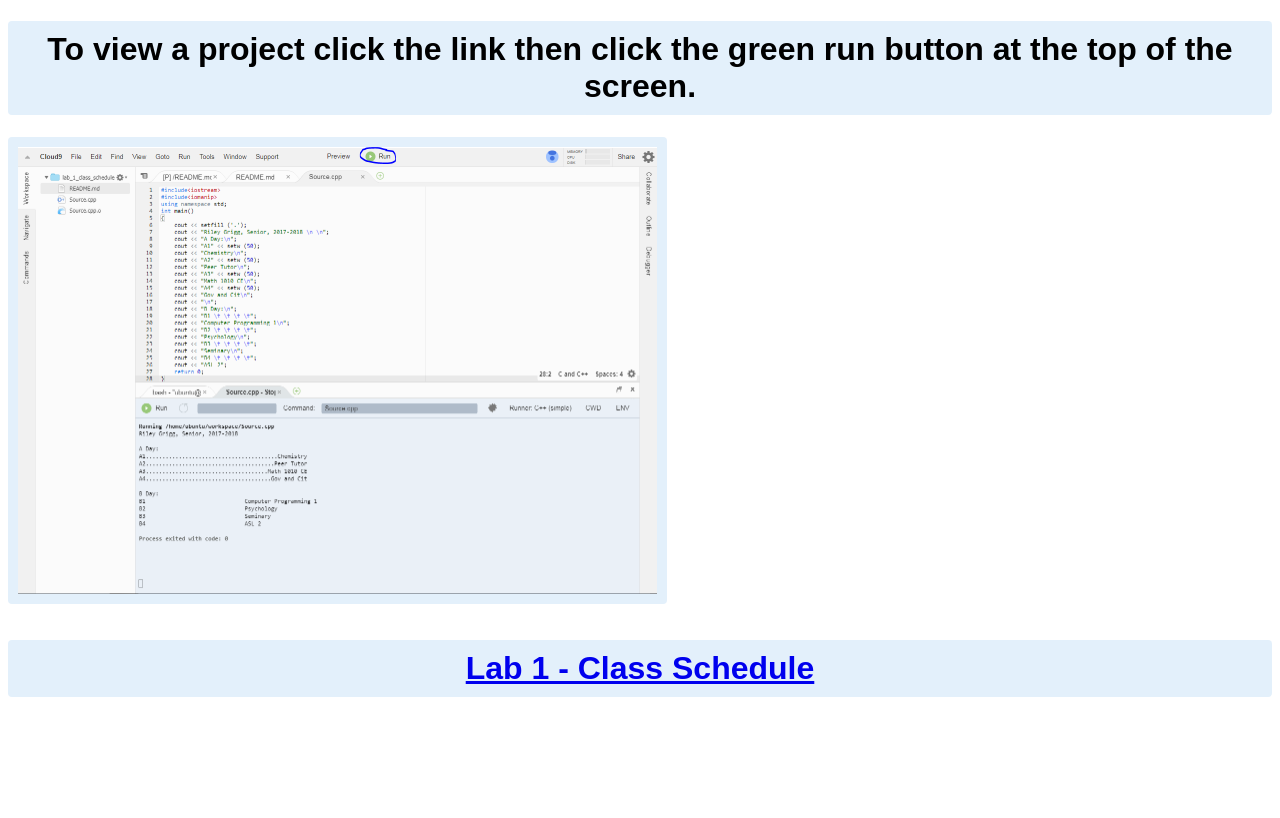
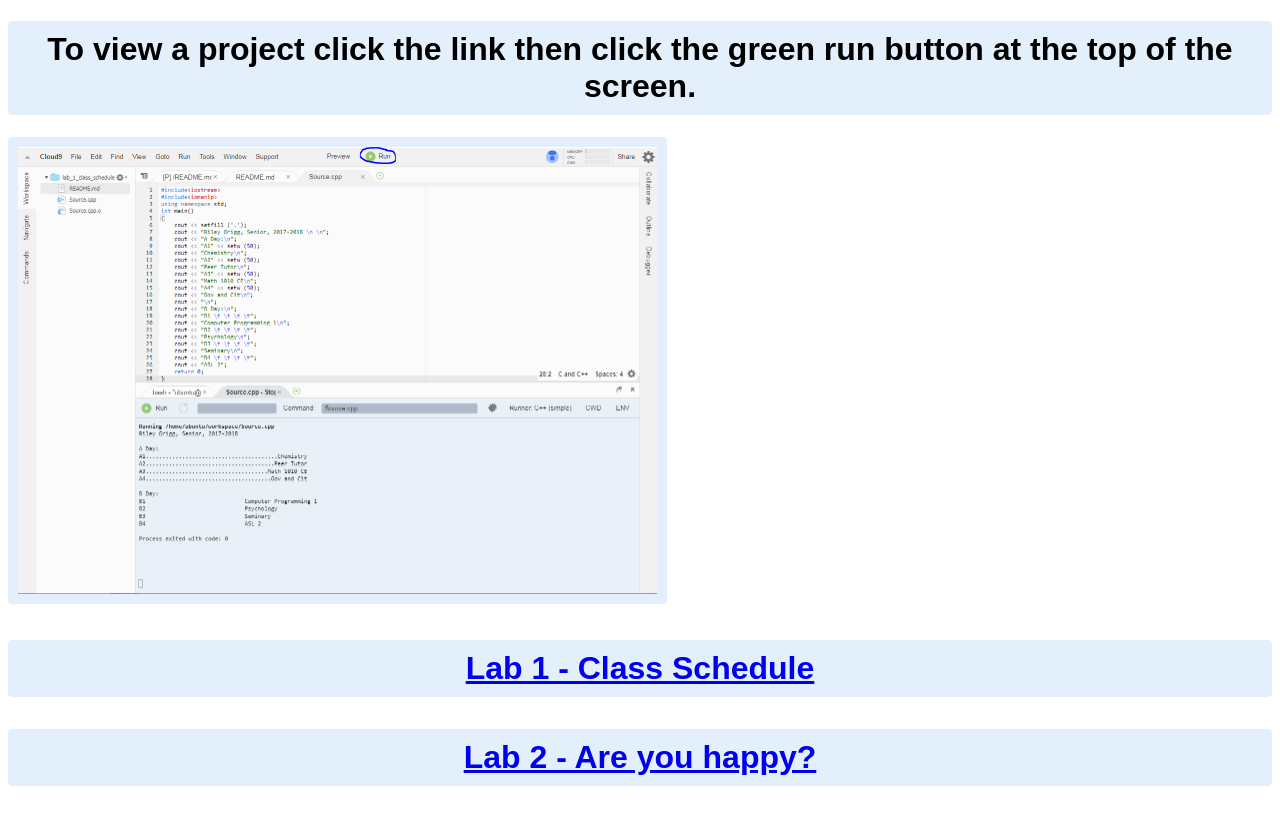
Before and after one commit to griggril000/cp1_projects, a plain HTML site: page index.html in a window 1280 px wide. Drawn offline with Linux system fonts and the light colour scheme.

Commit message:
added lab 2

```diff
--- a/index.html
+++ b/index.html
@@ -47,6 +47,7 @@
 <h1 id="mainContent">To view a project click the link then click the green run button at the top of the screen.</h1>
 <img id="mainContent" src="capture.png" width="639px" height="447.5px"></img>
 <p id="mainContent"><a href="https://ide.c9.io/griggril000/lab_1_class_schedule" target="_blank">Lab 1 - Class Schedule</a></p>
+<p id="mainContent"><a href="https://ide.c9.io/griggril000/lab_2_are_you_happy" target="_blank">Lab 2 - Are you happy?</a></p>
 
 </body>
 </html>
```
